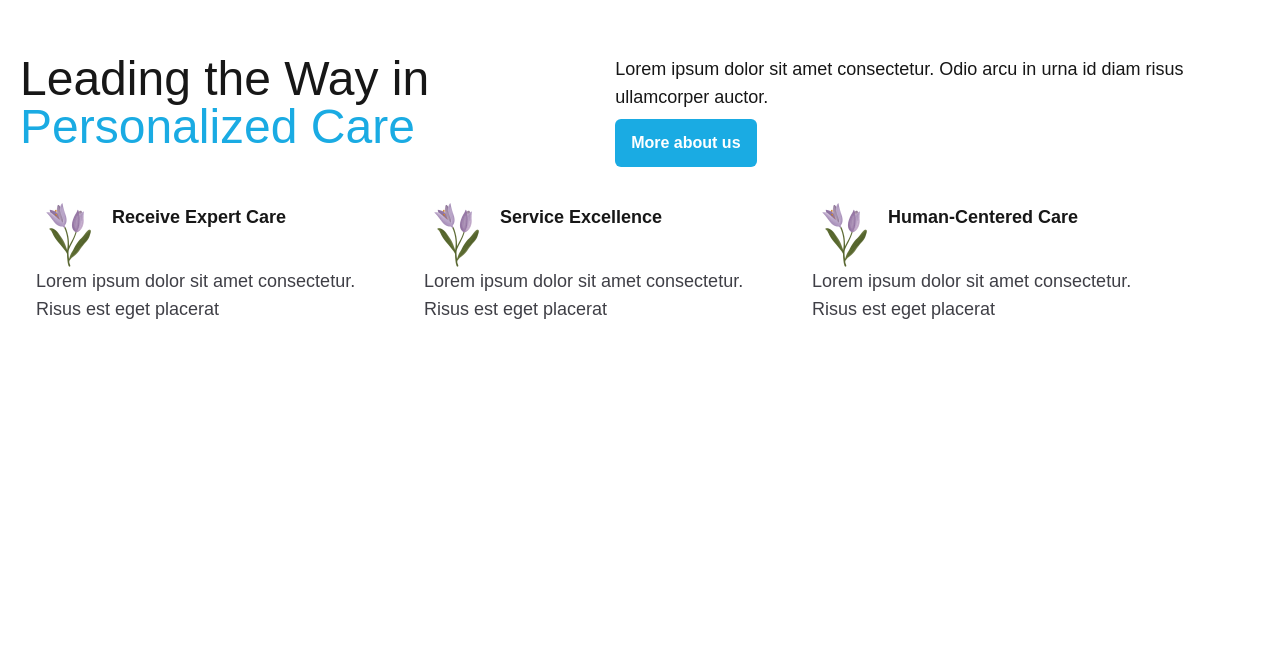
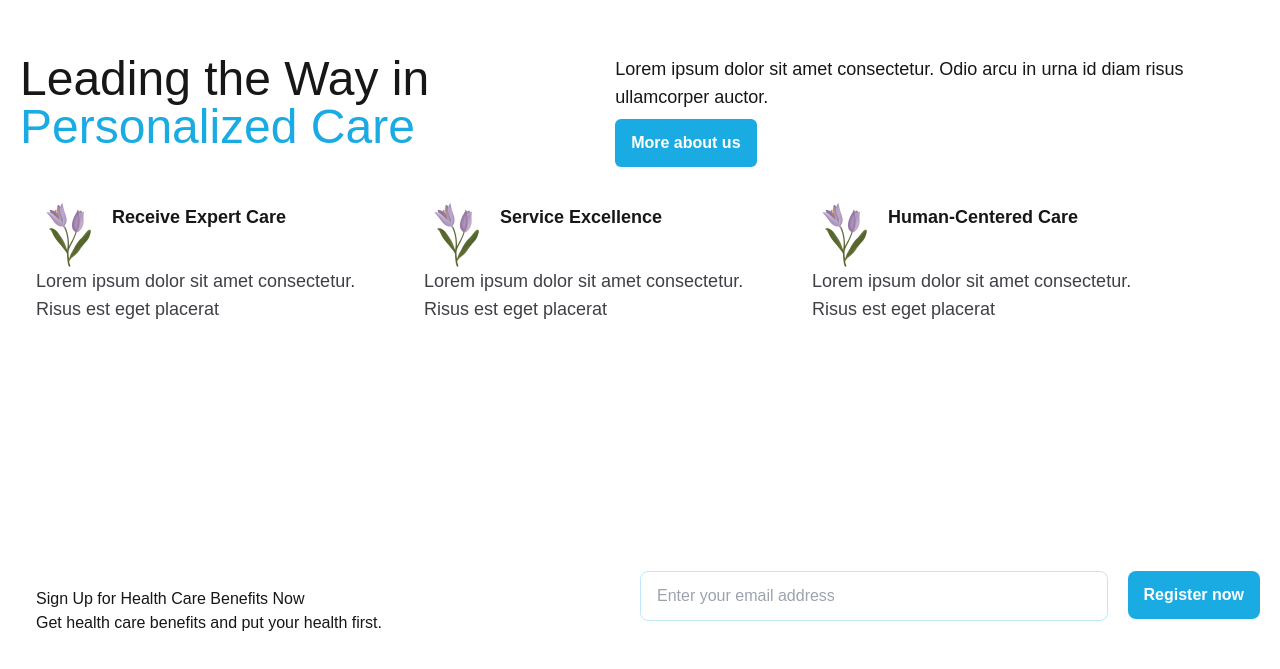
Before and after one commit to FrontX-Ganesh/mega_lifesciences, a Next.js app: page / in a window 1280 px wide. Shown: the part 4448-5117 px from the top of the page. Before the commit the page ends 4923 px from the top, so only its background shows below. Built offline with nearby package versions, Linux system fonts and the light colour scheme.

Commit message:
Sign Up components created

```diff
--- /dev/null
+++ b/app/_components/Register/index.jsx
@@ -0,0 +1,30 @@
+import React from "react";
+
+const Register = () => {
+  return (
+    <>
+      <section className="bg-white">
+        <div className="px-5 py-24 max-w-7xl mx-auto">
+          <div className="flex flex-wrap">
+            <div className="p-4  w-full sm:w-1/2">
+              <div>Sign Up for Health Care Benefits Now</div>
+              <div>Get health care benefits and put your health first.</div>
+            </div>
+            <div className="flex w-full sm:w-1/2 flex-col sm:flex-row gap-5 flex-wrap">
+              <input
+                type="email"
+                className="flex-1 h-fit px-4 py-3 border border-[#BFE8F7] outline-none focus:ring-2 focus:ring-[#1AABE3] rounded-lg"
+                placeholder="Enter your email address"
+              />
+              <button className="bg-[#1AABE3] h-fit font-bold text-white rounded-lg px-4 py-3 w-fit">
+                Register now
+              </button>
+            </div>
+          </div>
+        </div>
+      </section>
+    </>
+  );
+};
+
+export default Register;
--- a/app/page.js
+++ b/app/page.js
@@ -4,6 +4,7 @@ import HomePageHeading from "./_components/HomePageHeading";
 import PersonalizeCare from "./_components/PersonalizeCare";
 import Program from "./_components/Program";
 import ProgramInfo from "./_components/ProgramInfo";
+import Register from "./_components/Register";
 import Resources from "./_components/Resources";
 import YourJourney from "./_components/YourJourney";
 
@@ -18,6 +19,7 @@ export default function Home() {
       <Program />
       <ProgramInfo />
       <PersonalizeCare />
+      <Register />
     </>
   );
 }
```
